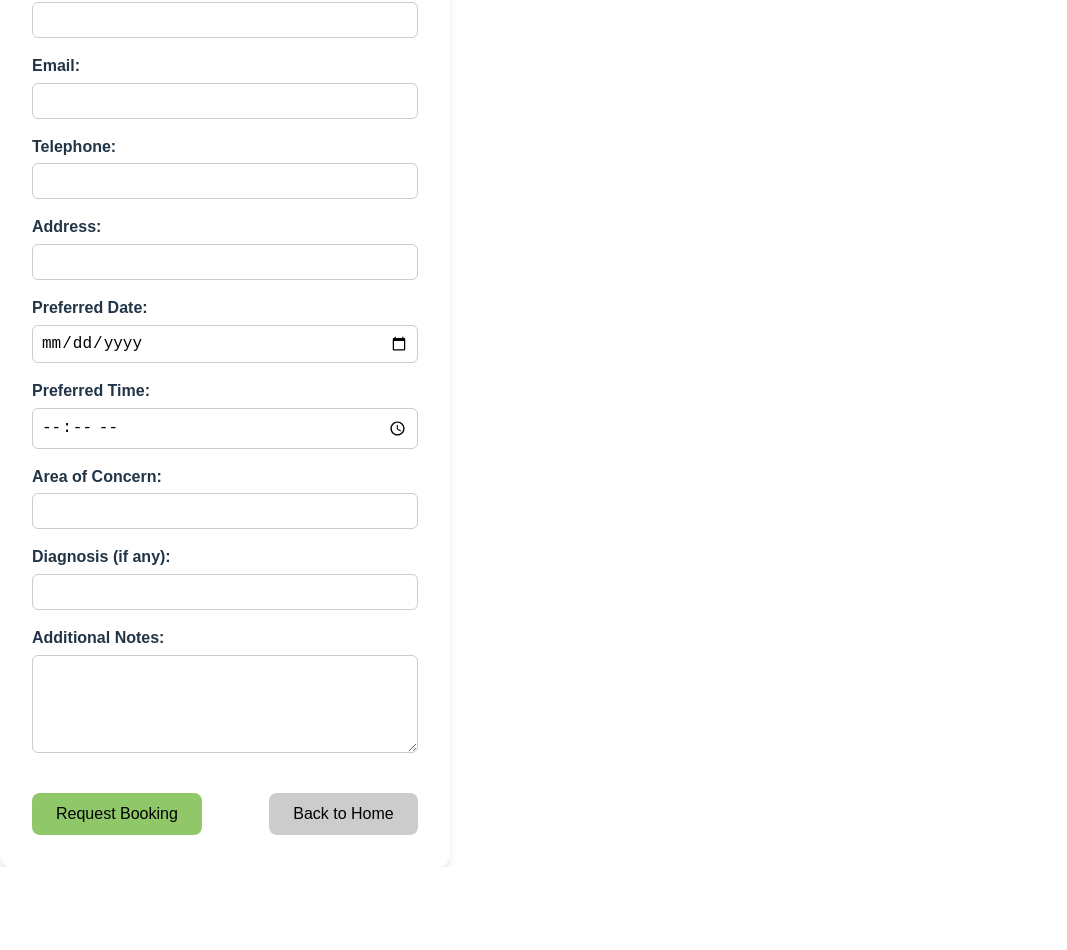
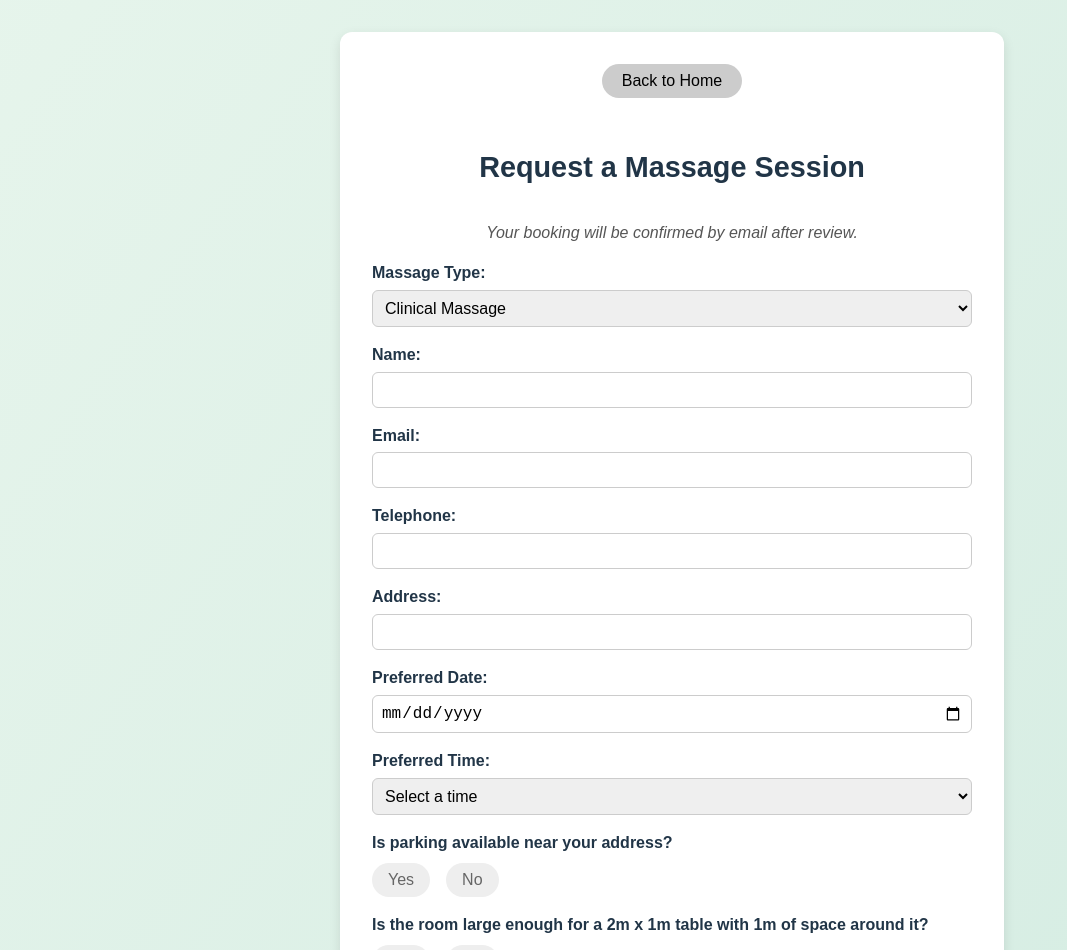
Before and after one commit to MartasHM/Martasholisticmassage-site, a React (Vite) app: page /Martasholisticmassage-site/booking in a window 1280 px wide. Shown: the part 230-1180 px from the top of the page, without its empty margins (0-1067 px from the left). Before the commit the page ends 1097 px from the top, so only its background shows below. Built offline with nearby package versions, Linux system fonts and the light colour scheme.

Commit message:
update 2.0

```diff
--- a/src/pages/Booking.tsx
+++ b/src/pages/Booking.tsx
@@ -1,14 +1,15 @@
 import { useState } from 'react';
 import { useNavigate, useLocation } from 'react-router-dom';
+import Layout from '../components/Layout';
 
 export default function Booking() {
   const navigate = useNavigate();
   const location = useLocation();
 
-  // Extract booking type from query parameter (?duration=...)
   const queryParams = new URLSearchParams(location.search);
-  const duration = queryParams.get('duration') || 'Massage Session';
+  const duration = queryParams.get('type') || 'Massage Session';
 
+  const [massageType, setMassageType] = useState('Clinical Massage');
   const [formData, setFormData] = useState({
     name: '',
     email: '',
@@ -16,15 +17,26 @@ export default function Booking() {
     address: '',
     date: '',
     time: '',
+    parking: '',
+    roomSize: '',
+    floor: '',
+    injury: '',
     concern: '',
     diagnosis: '',
     notes: '',
+    weeksPregnant: '',
+    pregnancyPainPoints: '',
+    pregnancyComplications: '',
   });
 
   const [submitted, setSubmitted] = useState(false);
 
-  const handleChange = (e: React.ChangeEvent<HTMLInputElement | HTMLTextAreaElement>) => {
+  const handleChange = (e: React.ChangeEvent<HTMLInputElement | HTMLTextAreaElement | HTMLSelectElement>) => {
     setFormData({ ...formData, [e.target.name]: e.target.value });
+  };
+
+  const handlePillClick = (name: string, value: string) => {
+    setFormData((prev) => ({ ...prev, [name]: value }));
   };
 
   const handleSubmit = (e: React.FormEvent) => {
@@ -45,7 +57,7 @@ export default function Booking() {
     const bookingType = document.createElement('input');
     bookingType.type = 'hidden';
     bookingType.name = 'bookingType';
-    bookingType.value = duration;
+    bookingType.value = `${duration} - ${massageType}`;
     form.appendChild(bookingType);
 
     const redirectInput = document.createElement('input');
@@ -60,14 +72,70 @@ export default function Booking() {
     setSubmitted(true);
   };
 
+  const generateTimeSlots = (start: string, end: string): string[] => {
+    const slots: string[] = [];
+    let [hour, minute] = start.split(':').map(Number);
+    const [endHour, endMinute] = end.split(':').map(Number);
+
+    while (hour < endHour || (hour === endHour && minute <= endMinute)) {
+      const formatted = `${String(hour).padStart(2, '0')}:${minute === 0 ? '00' : '30'}`;
+      slots.push(formatted);
+      minute += 30;
+      if (minute === 60) {
+        minute = 0;
+        hour += 1;
+      }
+    }
+    return slots;
+  };
+
+  const renderPillGroup = (name: string, label: string) => (
+    <div style={styles.label}>
+      {label}
+      <div style={styles.pillGroup}>
+        <button
+          type="button"
+          onClick={() => handlePillClick(name, 'Yes')}
+          style={{
+            ...styles.pill,
+            backgroundColor: formData[name] === 'Yes' ? '#8FC769' : '#eee',
+            color: formData[name] === 'Yes' ? '#000' : '#666',
+          }}
+        >
+          Yes
+        </button>
+        <button
+          type="button"
+          onClick={() => handlePillClick(name, 'No')}
+          style={{
+            ...styles.pill,
+            backgroundColor: formData[name] === 'No' ? '#8FC769' : '#eee',
+            color: formData[name] === 'No' ? '#000' : '#666',
+          }}
+        >
+          No
+        </button>
+      </div>
+    </div>
+  );
+
   return (
-    <div style={styles.pageWrapper}>
+    <Layout>
       <div style={styles.container}>
+        <button type="button" style={styles.topButton} onClick={() => navigate('/')}>Back to Home</button>
         <h2 style={styles.heading}>Request a {duration}</h2>
         {!submitted ? (
           <>
             <p style={styles.notice}>Your booking will be confirmed by email after review.</p>
             <form onSubmit={handleSubmit} style={styles.form}>
+              <label style={styles.label}>Massage Type:
+                <select name="massageType" value={massageType} onChange={(e) => setMassageType(e.target.value)} style={styles.input}>
+                  <option value="Clinical Massage">Clinical Massage</option>
+                  <option value="Relaxation Massage">Relaxation Massage</option>
+                  <option value="Pregnancy Massage">Pregnancy Massage</option>
+                </select>
+              </label>
+
               <label style={styles.label}>Name:
                 <input type="text" name="name" required value={formData.name} onChange={handleChange} style={styles.input} />
               </label>
@@ -84,21 +152,51 @@ export default function Booking() {
                 <input type="date" name="date" required value={formData.date} onChange={handleChange} style={styles.input} />
               </label>
               <label style={styles.label}>Preferred Time:
-                <input type="time" name="time" required value={formData.time} onChange={handleChange} style={styles.input} />
+                <select name="time" required value={formData.time} onChange={handleChange} style={styles.input}>
+                  <option value="">Select a time</option>
+                  {generateTimeSlots("08:00", "20:00").map((time) => (
+                    <option key={time} value={time}>{time}</option>
+                  ))}
+                </select>
               </label>
-              <label style={styles.label}>Area of Concern:
+
+              {renderPillGroup('parking', 'Is parking available near your address?')}
+              {renderPillGroup('roomSize', 'Is the room large enough for a 2m x 1m table with 1m of space around it?')}
+              {renderPillGroup('floor', 'Is the room upstairs or past obstacles like stairs?')}
+
+              {massageType === 'Clinical Massage' && (
+                <>
+                  <label style={styles.label}>Injury or condition:
+                    <input type="text" name="injury" value={formData.injury} onChange={handleChange} style={styles.input} />
+                  </label>
+                  <label style={styles.label}>Area of concern:
                     <input type="text" name="concern" value={formData.concern} onChange={handleChange} style={styles.input} />
                   </label>
                   <label style={styles.label}>Diagnosis (if any):
                     <input type="text" name="diagnosis" value={formData.diagnosis} onChange={handleChange} style={styles.input} />
                   </label>
-              <label style={styles.label}>Additional Notes:
+                  <label style={styles.label}>Additional notes:
                     <textarea name="notes" value={formData.notes} onChange={handleChange} style={{ ...styles.input, height: '80px' }} />
                   </label>
+                </>
+              )}
 
-              <div style={styles.buttonRow}>
+              {massageType === 'Pregnancy Massage' && (
+                <>
+                  <label style={styles.label}>How far along are you? (weeks or trimester):
+                    <input type="text" name="weeksPregnant" value={formData.weeksPregnant} onChange={handleChange} style={styles.input} />
+                  </label>
+                  <label style={styles.label}>Pain points:
+                    <input type="text" name="pregnancyPainPoints" value={formData.pregnancyPainPoints} onChange={handleChange} style={styles.input} />
+                  </label>
+                  <label style={styles.label}>Any complications/medical notes:
+                    <textarea name="pregnancyComplications" value={formData.pregnancyComplications} onChange={handleChange} style={{ ...styles.input, height: '80px' }} />
+                  </label>
+                </>
+              )}
+
+              <div style={styles.centeredButton}>
                 <button type="submit" style={styles.button}>Request Booking</button>
-                <button type="button" style={styles.secondaryButton} onClick={() => navigate('/')}>Back to Home</button>
               </div>
             </form>
           </>
@@ -110,27 +208,31 @@ export default function Booking() {
           </div>
         )}
       </div>
-    </div>
+    </Layout>
   );
 }
 
 const styles: { [key: string]: React.CSSProperties } = {
-  pageWrapper: {
-    display: 'flex',
-    justifyContent: 'center',
-    alignItems: 'flex-start',
-    minHeight: '100vh',
-    backgroundColor: '#fefaf6',
-    paddingTop: '3rem',
-  },
   container: {
     maxWidth: '600px',
-    width: '100%',
-    backgroundColor: '#ffffff',
+    margin: '3rem auto',
     padding: '2rem',
     borderRadius: '12px',
-    boxShadow: '0 4px 10px rgba(0,0,0,0.08)',
+    backgroundColor: '#ffffff',
+    boxShadow: '0 4px 12px rgba(0,0,0,0.1)',
     fontFamily: 'Arial, sans-serif',
+    display: 'flex',
+    flexDirection: 'column',
+    alignItems: 'center',
+  },
+  topButton: {
+    backgroundColor: '#ccc',
+    border: 'none',
+    padding: '0.5rem 1.25rem',
+    borderRadius: '999px',
+    fontSize: '1rem',
+    cursor: 'pointer',
+    marginBottom: '1.5rem',
   },
   heading: {
     textAlign: 'center',
@@ -147,6 +249,7 @@ const styles: { [key: string]: React.CSSProperties } = {
     display: 'flex',
     flexDirection: 'column',
     gap: '1rem',
+    width: '100%',
   },
   label: {
     display: 'flex',
@@ -161,21 +264,26 @@ const styles: { [key: string]: React.CSSProperties } = {
     fontSize: '1rem',
     marginTop: '0.3rem',
   },
-  buttonRow: {
+  pillGroup: {
     display: 'flex',
-    justifyContent: 'space-between',
+    gap: '1rem',
+    marginTop: '0.5rem',
+  },
+  pill: {
+    padding: '0.5rem 1rem',
+    borderRadius: '999px',
+    border: 'none',
+    cursor: 'pointer',
+    fontSize: '1rem',
+    transition: 'background-color 0.3s',
+  },
+  centeredButton: {
+    display: 'flex',
+    justifyContent: 'center',
     marginTop: '1.5rem',
   },
   button: {
     backgroundColor: '#8FC769',
-    border: 'none',
-    padding: '0.75rem 1.5rem',
-    borderRadius: '8px',
-    fontSize: '1rem',
-    cursor: 'pointer',
-  },
-  secondaryButton: {
-    backgroundColor: '#ccc',
     border: 'none',
     padding: '0.75rem 1.5rem',
     borderRadius: '8px',
--- a/src/pages/Client.tsx
+++ b/src/pages/Client.tsx
@@ -1,5 +1,6 @@
 import { useState } from 'react';
 import { useNavigate } from 'react-router-dom';
+import Layout from '../components/Layout';
 
 export default function Client() {
   const navigate = useNavigate();
@@ -15,7 +16,7 @@ export default function Client() {
 
   const [submitted, setSubmitted] = useState(false);
 
-  const handleChange = (e: React.ChangeEvent<HTMLInputElement | HTMLTextAreaElement>) => {
+  const handleChange = (e: React.ChangeEvent<HTMLInputElement | HTMLTextAreaElement | HTMLSelectElement>) => {
     setFormData({ ...formData, [e.target.name]: e.target.value });
   };
 
@@ -46,8 +47,27 @@ export default function Client() {
     setSubmitted(true);
   };
 
+  const generateTimeSlots = (start: string, end: string): string[] => {
+    const slots: string[] = [];
+    let [hour, minute] = start.split(':').map(Number);
+    const [endHour, endMinute] = end.split(':').map(Number);
+
+    while (hour < endHour || (hour === endHour && minute <= endMinute)) {
+      const formatted = `${String(hour).padStart(2, '0')}:${minute === 0 ? '00' : '30'}`;
+      slots.push(formatted);
+      minute += 30;
+      if (minute === 60) {
+        minute = 0;
+        hour += 1;
+      }
+    }
+    return slots;
+  };
+
   return (
+    <Layout>
       <div style={styles.container}>
+        <button type="button" style={styles.topButton} onClick={() => navigate('/')}>Back to Home</button>
         <h2 style={styles.heading}>Returning Client Booking</h2>
         {!submitted ? (
           <>
@@ -71,15 +91,19 @@ export default function Client() {
                 <input type="date" name="date" required value={formData.date} onChange={handleChange} style={styles.input} />
               </label>
               <label style={styles.label}>Preferred Time:
-              <input type="time" name="time" required value={formData.time} onChange={handleChange} style={styles.input} />
+                <select name="time" required value={formData.time} onChange={handleChange} style={styles.input}>
+                  <option value="">Select a time</option>
+                  {generateTimeSlots("08:00", "20:00").map((time) => (
+                    <option key={time} value={time}>{time}</option>
+                  ))}
+                </select>
               </label>
               <label style={styles.label}>Additional Notes (optional):
                 <textarea name="notes" value={formData.notes} onChange={handleChange} style={{ ...styles.input, height: '80px' }} />
               </label>
 
-            <div style={styles.buttonRow}>
+              <div style={styles.centeredButton}>
                 <button type="submit" style={styles.button}>Request Booking</button>
-              <button type="button" style={styles.secondaryButton} onClick={() => navigate('/')}>Back to Home</button>
               </div>
             </form>
           </>
@@ -91,6 +115,7 @@ export default function Client() {
           </div>
         )}
       </div>
+    </Layout>
   );
 }
 
@@ -107,6 +132,15 @@ const styles: { [key: string]: React.CSSProperties } = {
     flexDirection: 'column',
     alignItems: 'center',
   },
+  topButton: {
+    backgroundColor: '#ccc',
+    border: 'none',
+    padding: '0.5rem 1.25rem',
+    borderRadius: '999px',
+    fontSize: '1rem',
+    cursor: 'pointer',
+    marginBottom: '1.5rem',
+  },
   heading: {
     textAlign: 'center',
     fontSize: '1.8rem',
@@ -122,6 +156,7 @@ const styles: { [key: string]: React.CSSProperties } = {
     display: 'flex',
     flexDirection: 'column',
     gap: '1rem',
+    width: '100%',
   },
   label: {
     display: 'flex',
@@ -136,21 +171,13 @@ const styles: { [key: string]: React.CSSProperties } = {
     fontSize: '1rem',
     marginTop: '0.3rem',
   },
-  buttonRow: {
+  centeredButton: {
     display: 'flex',
-    justifyContent: 'space-between',
+    justifyContent: 'center',
     marginTop: '1.5rem',
   },
   button: {
     backgroundColor: '#8FC769',
-    border: 'none',
-    padding: '0.75rem 1.5rem',
-    borderRadius: '8px',
-    fontSize: '1rem',
-    cursor: 'pointer',
-  },
-  secondaryButton: {
-    backgroundColor: '#ccc',
     border: 'none',
     padding: '0.75rem 1.5rem',
     borderRadius: '8px',
```
Also changed, not shown: src/App.tsx (+9 -8 lines). Lines whose indentation alone changed are shown as unchanged.
